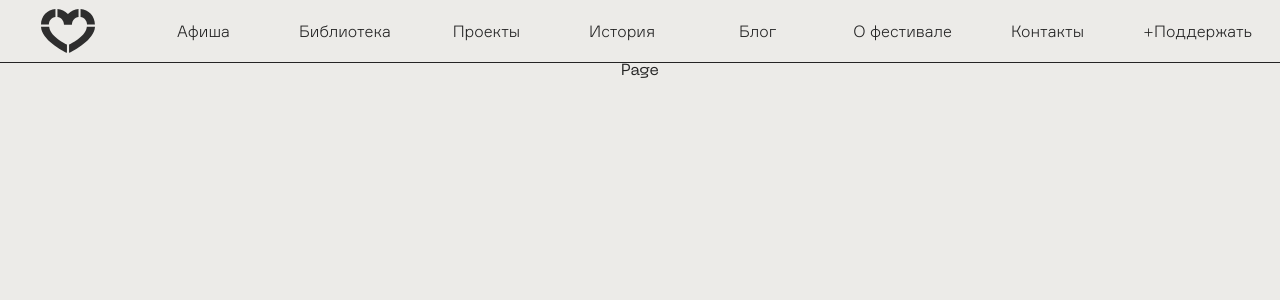
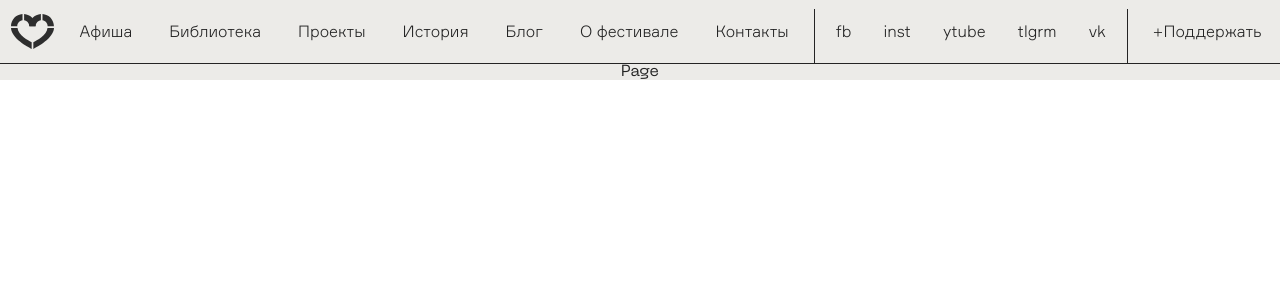
Before and after one commit to malkov-am/lyubimovka, a React (Create React App) app: page /500 in a window 1280 px wide. Shown: the top 300 px of the page. Built offline with nearby package versions, Linux system fonts and the light colour scheme.

Commit message:
PC navbar

```diff
--- a/src/App.scss
+++ b/src/App.scss
@@ -2,10 +2,12 @@
 
 .App {
   font-family: "Neue Machina";
-  min-height: 100vh;
+  // min-height: 100vh;
   text-align: center;
   background-color: variables.$main-background;
   color: variables.$black;
+  margin: 0;
+  padding: 0;
 }
 
 .App-link {
--- a/src/App.tsx
+++ b/src/App.tsx
@@ -30,7 +30,7 @@ const routes: IRoute[] = [
   { path: "/about", Component: About },
   { path: "/contact", Component: Contact },
   { path: "/support", Component: Support },
-  { path: "/400", Component: Page404 },
+  { path: "*", Component: Page404 },
   { path: "/500", Component: Page500 },
 ];
 
--- a/src/components/Navbar/NavBar.scss
+++ b/src/components/Navbar/NavBar.scss
@@ -2,12 +2,35 @@
 
 .NavBar {
   width: 100%;
-  padding: 9px 0;
+  max-width: 100vw;
+  padding: 9px 0 0;
+  position: sticky;
+  top: 0px;
+  box-sizing: border-box;
   display: flex;
   flex-wrap: wrap;
   background-color: variables.$main-background;
   justify-content: space-around;
   border-bottom: 1px solid variables.$black;
+  overflow: hidden;
+
+  &__socials {
+    border-left: 1px solid variables.$black;
+    border-right: 1px solid variables.$black;
+    padding: 0 5px 10px;
+    box-sizing: border-box;
+    display: flex;
+    align-items: center;
+    font-size: 16px;
+    font-family: "Formular Light";
+  }
+
+  &__social-link {
+    padding: 0 16px;
+    box-sizing: border-box;
+    text-decoration: none;
+    color: inherit;
+  }
 
   &__link {
     font-family: "Formular Light", sans-serif;
@@ -16,8 +39,9 @@
     justify-content: center;
     transition: .2s;
     font-size: 16px;
-    min-width: 100px;
-    padding: 10px 0;
+    // min-width: 100px;
+    padding: 10px 2px 20px;
+    box-sizing: border-box;
     text-decoration: none;
     color: variables.$black;
 
@@ -29,14 +53,18 @@
       background-position: center;
       background-repeat: no-repeat;
       background-size: contain;
+      transition: .4s;
+      opacity: 0;
 
       &.borderLeft {
         background-image: url(../../assets/leftBorder.svg);
+        transform: translateX(-5px);
       }
 
       &.borderRight {
 
         background-image: url(../../assets/rightBorder.svg);
+        transform: translateX(5px);
       }
     }
 
@@ -44,12 +72,17 @@
     &.active:not(.logoLink) {
       // color: rgb(255, 93, 93);
 
-      .borderLeft {
+      .border {
+        opacity: 1;
         visibility: visible;
       }
 
+      .borderLeft {
+        transform: translateX(0px);
+      }
+
       .borderRight {
-        visibility: visible;
+        transform: translateX(0px);
       }
     }
 
@@ -57,16 +90,13 @@
       background-image: url(../../assets/love.svg);
       background-position: center;
       background-repeat: no-repeat;
-      background-size: contain;
-    }
-
-    &.logoLink:hover {
-      // transform: scale(1.1);
-
-    }
-
-    &:hover:not(.active) {
-      // color: variables.$purple;
+      background-size: 43px 35px;
+      box-sizing: border-box;
+      min-width: 43px;
+      height: 35px;
+      margin-top: 5px;
+      padding: 0;
+      margin-left: 5px;
     }
   }
 }
--- a/src/components/Navbar/NavBar.tsx
+++ b/src/components/Navbar/NavBar.tsx
@@ -1,5 +1,6 @@
 import { NavLink } from "react-router-dom";
 import "./NavBar.scss";
+import NavSocials from "./NavSocials";
 
 // import logoSrc from "../../assets/love.svg";
 interface ILink {
@@ -17,7 +18,7 @@ const links: ILink[] = [
   { link: "blog", className: "", title: "Блог", id: 5 },
   { link: "about", className: "", title: "О фестивале", id: 6 },
   { link: "contact", className: "", title: "Контакты", id: 7 },
-  { link: "support", className: "", title: "+Поддержать", id: 8 },
+  // { link: "support", className: "", title: "+Поддержать", id: 8 },
 ];
 
 const NavBar = () => {
@@ -32,6 +33,12 @@ const NavBar = () => {
           </NavLink>
         );
       })}
+      <NavSocials />
+      <NavLink to={"support"} className={`NavBar__link`}>
+        <div className="border borderLeft"></div>
+        +Поддержать
+        <div className="border borderRight"></div>
+      </NavLink>
     </nav>
   );
 };
--- /dev/null
+++ b/src/components/Navbar/NavSocials.tsx
@@ -0,0 +1,48 @@
+const NavSocials = () => {
+  return (
+    <div className="NavBar__socials">
+      <a
+        href="https://www.youtube.com/"
+        target={"_blank"}
+        className="NavBar__social-link"
+        rel="noreferrer"
+      >
+        fb
+      </a>
+      <a
+        href="https://www.instagram.com/"
+        target={"_blank"}
+        className="NavBar__social-link"
+        rel="noreferrer"
+      >
+        inst
+      </a>
+      <a
+        href="https://www.youtube.com/"
+        target={"_blank"}
+        className="NavBar__social-link"
+        rel="noreferrer"
+      >
+        ytube
+      </a>
+      <a
+        href="https://www.telegram.com/"
+        target={"_blank"}
+        className="NavBar__social-link"
+        rel="noreferrer"
+      >
+        tlgrm
+      </a>
+      <a
+        href="https://www.vk.com/"
+        target={"_blank"}
+        className="NavBar__social-link"
+        rel="noreferrer"
+      >
+        vk
+      </a>
+    </div>
+  );
+};
+
+export default NavSocials;
--- a/src/index.css
+++ b/src/index.css
@@ -1,5 +1,6 @@
 body {
   margin: 0;
+  padding: 0;
   font-family: -apple-system, BlinkMacSystemFont, 'Segoe UI', 'Roboto', 'Oxygen',
     'Ubuntu', 'Cantarell', 'Fira Sans', 'Droid Sans', 'Helvetica Neue',
     sans-serif;
```
